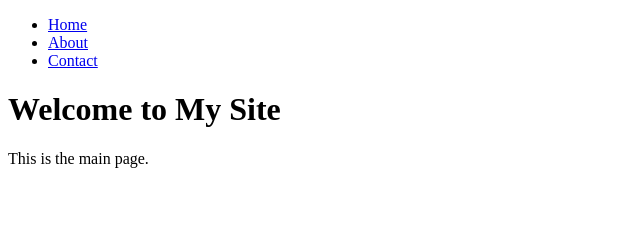
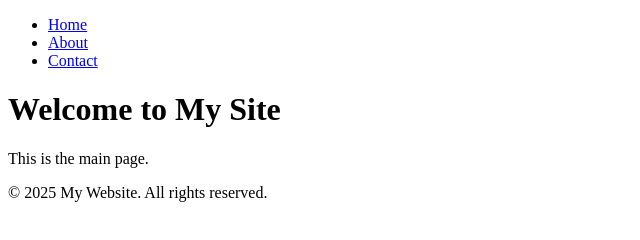
Before and after one commit to kzvang/branching-practice, a plain HTML site: page index.html in a window 1280 px wide. Shown: the whole page, without its empty margins (0-640 px from the left). Drawn offline with Linux system fonts and the light colour scheme.

Commit message:
added footer

```diff
--- a/index.html
+++ b/index.html
@@ -15,4 +15,8 @@
     <h1>Welcome to My Site</h1>
     <p>This is the main page.</p>
 </body>
+<footer>
+    <p>&copy; 2025 My Website. All rights reserved.</p>
+</footer>
+
 </html>
```
